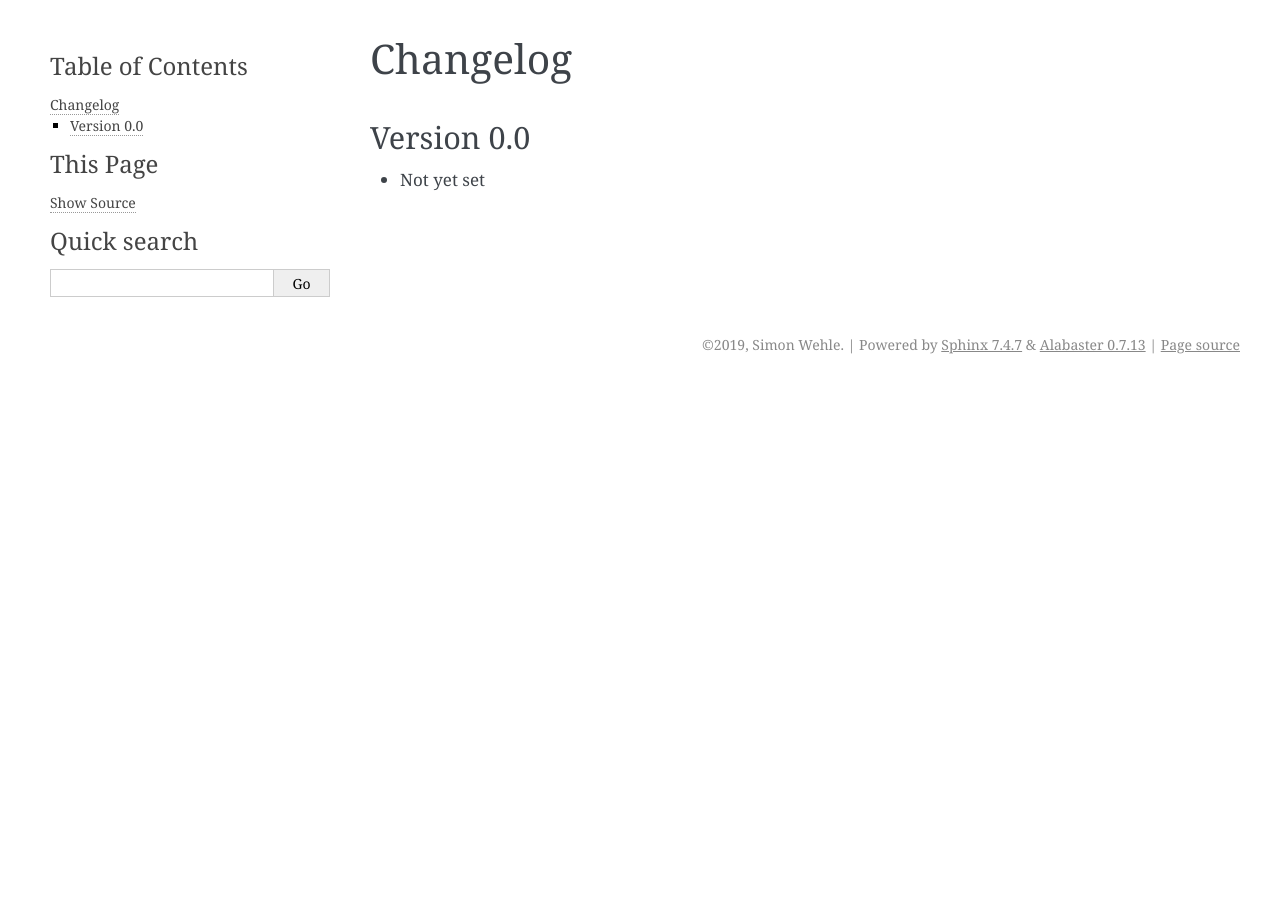
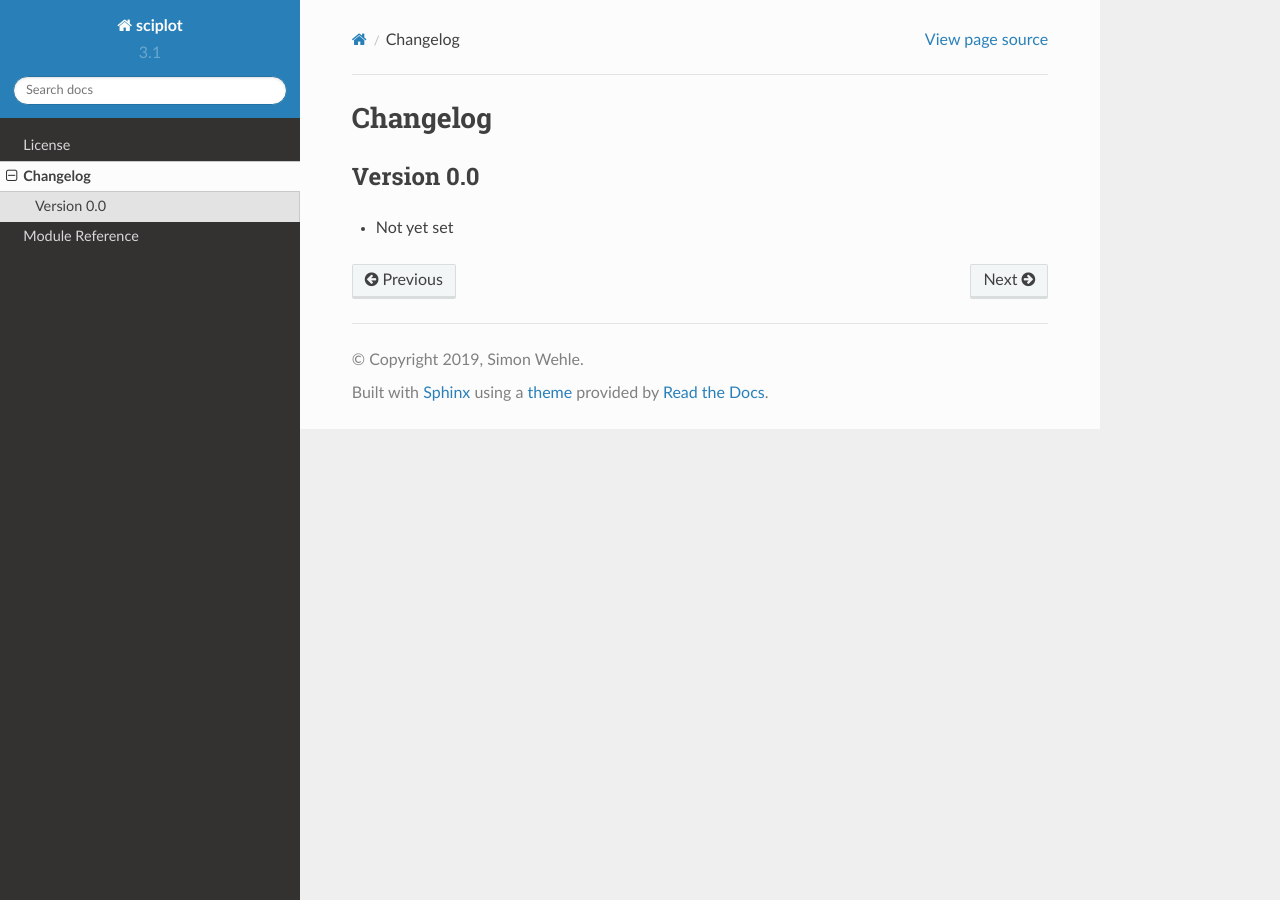
Before and after one commit to simonUU/sciplot, a Sphinx documentation site: the page built from docs/changelog.rst, in a window 1280 px wide. Built offline with Sphinx 7.4.7 and the Read the Docs theme 2.0.0, drawn with Linux system fonts in a browser that asks for light colours.

```diff
--- a/docs/conf.py
+++ b/docs/conf.py
@@ -135,7 +135,7 @@ pygments_style = 'sphinx'
 
 # The theme to use for HTML and HTML Help pages.  See the documentation for
 # a list of builtin themes.
-html_theme = 'alabaster'
+html_theme = 'sphinx_rtd_theme'
 
 # Theme options are theme-specific and customize the look and feel of a theme
 # further.  For a list of options available for each theme, see the
```
Also changed, not shown: docs/index.rst (+8 -6 lines).
